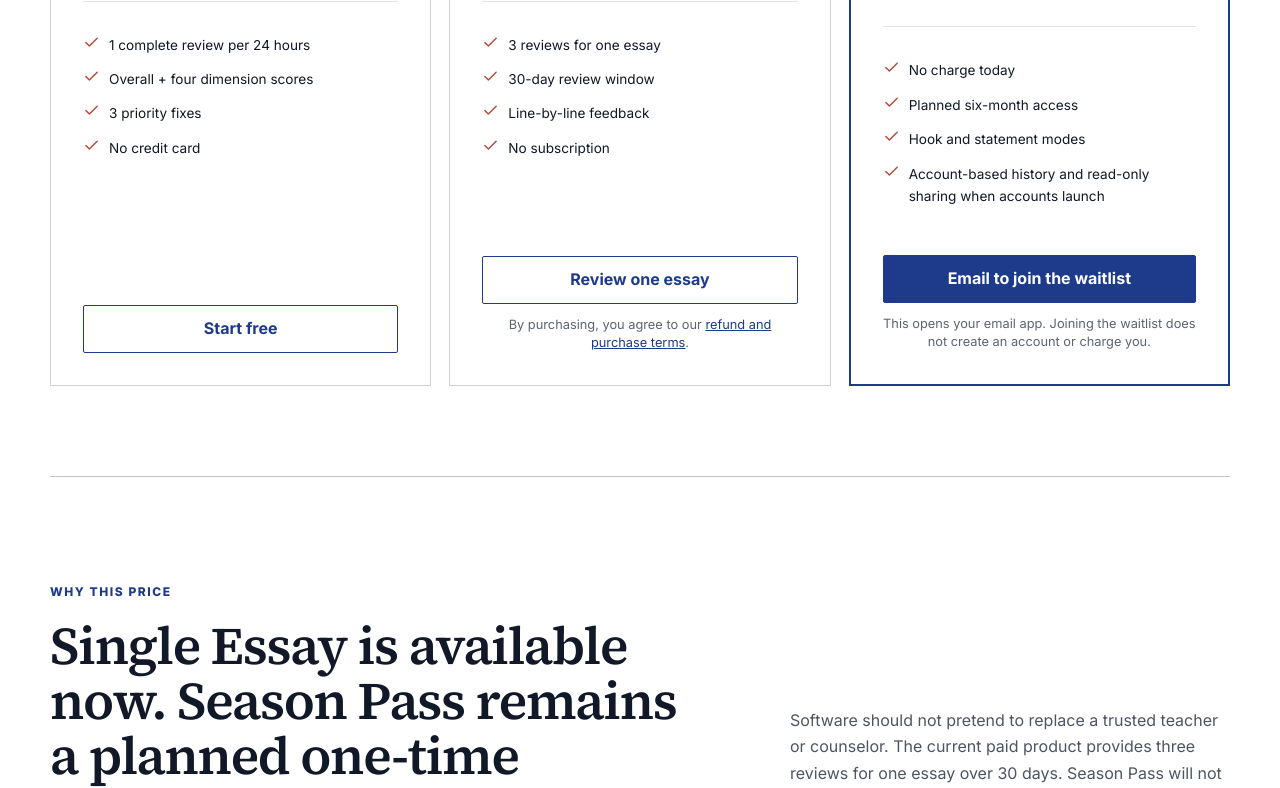
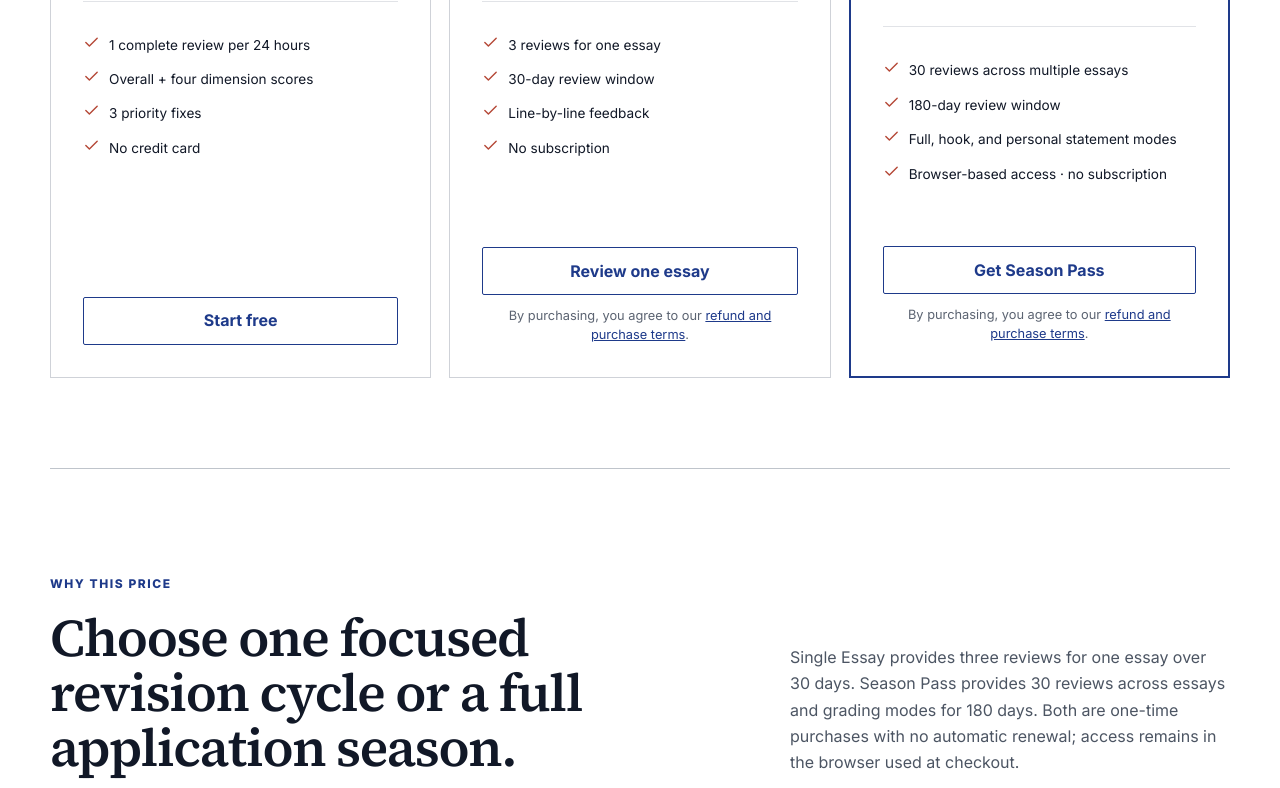
Before and after one commit to kaixin20190930/writivia, a Next.js app: page /pricing in a window 1280 px wide. Shown: the part 720-1508 px from the top of the page. Built offline with nearby package versions, Linux system fonts and the light colour scheme.

Commit message:
Launch one-time Season Pass checkout

```diff
--- a/app/api/checkout/route.ts
+++ b/app/api/checkout/route.ts
@@ -4,24 +4,27 @@ import Stripe from "stripe";
 import { z } from "zod";
 
 export const runtime = "nodejs";
-const checkoutSchema = z.object({ sessionId:z.string().min(8).max(128), essayId:z.string().min(8).max(128) });
+const checkoutSchema = z.object({ sessionId:z.string().min(8).max(128), essayId:z.string().min(8).max(128), plan:z.enum(["single_essay","season_pass"]).default("single_essay") });
 
 export async function POST(request: NextRequest) {
   if (!process.env.STRIPE_SECRET_KEY || !process.env.STRIPE_WEBHOOK_SECRET) return NextResponse.json({ error: "Checkout is not configured yet." }, { status: 503 });
   const parsed=checkoutSchema.safeParse(await request.json().catch(()=>null));
   if(!parsed.success) return NextResponse.json({error:"A valid essay session is required."},{status:400});
-  const {sessionId,essayId}=parsed.data;
+  const {sessionId,essayId,plan}=parsed.data;
   const stripe = new Stripe(process.env.STRIPE_SECRET_KEY);
   const origin = new URL(request.url).origin;
   const bucket=Math.floor(Date.now()/(30*60*1000));
-  const idempotencyKey=createHash("sha256").update(`${sessionId}:${essayId}:${bucket}`).digest("hex");
+  const idempotencyKey=createHash("sha256").update(`${sessionId}:${essayId}:${plan}:${bucket}`).digest("hex");
   const purchaseId=idempotencyKey.slice(0,32);
-  const metadata={writivia_purchase_id:purchaseId,sessionId,essayId,plan:"single_essay"};
+  const metadata={writivia_purchase_id:purchaseId,sessionId,essayId,plan};
+  const product = plan === "season_pass"
+    ? { amount:6900, name:"Writivia Season Pass", description:"30 essay reviews across 180 days; one-time purchase" }
+    : { amount:990, name:"Writivia Single Essay", description:"3 reviews for one essay across 30 days" };
   const session = await stripe.checkout.sessions.create({
     mode: "payment",
     managed_payments: { enabled: false },
     client_reference_id: purchaseId, metadata,
-    line_items: [{ quantity: 1, price_data: { currency: "usd", unit_amount: 990, product_data: { name: "Writivia Single Essay", description: "Revise and recheck one essay for 30 days" } } }],
+    line_items: [{ quantity: 1, price_data: { currency: "usd", unit_amount: product.amount, product_data: { name: product.name, description: product.description } } }],
     payment_intent_data: { metadata },
     success_url: `${origin}/?checkout=success&session_id={CHECKOUT_SESSION_ID}#grader`,
     cancel_url: `${origin}/pricing/?checkout=cancelled`,
--- a/app/api/grade/route.ts
+++ b/app/api/grade/route.ts
@@ -40,9 +40,9 @@ export async function POST(request: NextRequest) {
       if (!paid.success) {
         const messages: Record<string,string> = {
           PURCHASE_REFUNDED: "This purchase was refunded and no longer includes review access.",
-          PURCHASE_EXPIRED: "This 30-day review window has expired.",
+          PURCHASE_EXPIRED: "This paid review window has expired.",
           ESSAY_MISMATCH: "This purchase is linked to a different essay.",
-          PAID_LIMIT_REACHED: "All three paid reviews have been used.",
+          PAID_LIMIT_REACHED: "All paid reviews included with this purchase have been used.",
           PURCHASE_NOT_FOUND: "We could not verify this purchase in this browser.",
         };
         return structuredError(paid.code, messages[paid.code] || "Paid access is unavailable.", 429, true);
--- a/app/api/stripe/webhook/route.ts
+++ b/app/api/stripe/webhook/route.ts
@@ -15,8 +15,9 @@ export async function POST(request:NextRequest){
     if(event.type==="checkout.session.completed"){
       const session=event.data.object,meta=session.metadata||{};
       const paymentIntentId=typeof session.payment_intent==="string"?session.payment_intent:session.payment_intent?.id;
-      if(session.payment_status!=="paid"||session.amount_total!==990||session.currency!=="usd"||!session.client_reference_id||!paymentIntentId||!meta.sessionId||!meta.essayId) throw new Error("Checkout session failed entitlement validation");
-      await activatePurchase({purchaseId:session.client_reference_id,checkoutSessionId:session.id,paymentIntentId,browserId:meta.sessionId,sessionId:meta.sessionId,essayId:meta.essayId,purchasedAt:new Date(event.created*1000).toISOString()});
+      const plan=meta.plan==="season_pass"?"season_pass":"single_essay", expectedAmount=plan==="season_pass"?6900:990;
+      if(session.payment_status!=="paid"||session.amount_total!==expectedAmount||session.currency!=="usd"||!session.client_reference_id||!paymentIntentId||!meta.sessionId||!meta.essayId) throw new Error("Checkout session failed entitlement validation");
+      await activatePurchase({purchaseId:session.client_reference_id,checkoutSessionId:session.id,paymentIntentId,browserId:meta.sessionId,sessionId:meta.sessionId,essayId:meta.essayId,plan,purchasedAt:new Date(event.created*1000).toISOString()});
     }
     if(event.type==="charge.refunded"){
       const charge=event.data.object;
--- a/app/pricing/page.tsx
+++ b/app/pricing/page.tsx
@@ -20,13 +20,13 @@ export default function Pricing() {
   const publicPaymentsEnabled = true;
   const plans = [
     { name: "Free", price: "$0", note: "Ready now", items: ["1 complete review per 24 hours", "Overall + four dimension scores", "3 priority fixes", "No credit card"], cta: "Start free", href: "/#grader" },
-    { name: "Single Essay", price: "$9.90", note: publicPaymentsEnabled ? "Secure Stripe checkout" : "Waitlist — not for sale", items: ["3 reviews for one essay", "30-day review window", "Line-by-line feedback", "No subscription"], checkout: publicPaymentsEnabled, cta: "Join launch list", href: "mailto:hello@writivia.com?subject=Single%20Essay%20launch" },
-    { name: "Season Pass", price: "$69", suffix: " planned one-time / 6 months", note: "Planned — not currently for sale", items: ["No charge today", "Planned six-month access", "Hook and statement modes", "Account-based history and read-only sharing when accounts launch"], cta: "Email to join the waitlist", href: "mailto:hello@writivia.com?subject=Season%20Pass%20waitlist&body=Please%20add%20me%20to%20the%20Writivia%20Season%20Pass%20waitlist.", featured: true, waitlist: true },
+    { name: "Single Essay", price: "$9.90", note: publicPaymentsEnabled ? "Secure Stripe checkout" : "Waitlist — not for sale", items: ["3 reviews for one essay", "30-day review window", "Line-by-line feedback", "No subscription"], checkout: publicPaymentsEnabled, checkoutPlan: "single_essay" as const, cta: "Review one essay", href: "mailto:hello@writivia.com?subject=Single%20Essay%20launch" },
+    { name: "Season Pass", price: "$69", suffix: " one-time / 6 months", note: "Secure Stripe checkout", items: ["30 reviews across multiple essays", "180-day review window", "Full, hook, and personal statement modes", "Browser-based access · no subscription"], checkout: true, checkoutPlan: "season_pass" as const, cta: "Get Season Pass", featured: true },
   ];
   return <>
     <section className="shell page-hero centered"><Breadcrumbs items={[{ label: "Pricing", href: "/pricing/" }]} /><span className="kicker">Simple pricing, honest status</span><h1>Pricing</h1><p>Start with a complete review. Pay only when the revision tools are ready to earn it.</p></section>
-      <section className="shell pricing-grid">{plans.map(plan => <article key={plan.name} className={plan.featured ? "plan featured" : "plan"}>{plan.featured && <span className="plan-flag">Planned for application season</span>}<span className="plan-note">{plan.note}</span><h2>{plan.name}</h2><div className="plan-price">{plan.price}<small>{plan.suffix}</small></div><ul>{plan.items.map(item => <li key={item}><Check size={17} />{item}</li>)}</ul>{plan.checkout ? <CheckoutButton/> : <Link className={plan.featured ? "button button-wide" : "button button-outline button-wide"} href={plan.href!}>{plan.cta}</Link>}{plan.checkout && <small className="purchase-terms">By purchasing, you agree to our <Link href="/refund-policy/">refund and purchase terms</Link>.</small>}{plan.waitlist && <small className="purchase-terms">This opens your email app. Joining the waitlist does not create an account or charge you.</small>}</article>)}</section>
-    <section className="shell anchor-section"><div><span className="section-number">Why this price</span><h2>Single Essay is available now. Season Pass remains a planned one-time product.</h2></div><p>Software should not pretend to replace a trusted teacher or counselor. The current paid product provides three reviews for one essay over 30 days. Season Pass will not be sold until its account history and sharing features are ready.</p></section>
+      <section className="shell pricing-grid">{plans.map(plan => <article key={plan.name} className={plan.featured ? "plan featured" : "plan"}>{plan.featured && <span className="plan-flag">One-time access for application season</span>}<span className="plan-note">{plan.note}</span><h2>{plan.name}</h2><div className="plan-price">{plan.price}<small>{plan.suffix}</small></div><ul>{plan.items.map(item => <li key={item}><Check size={17} />{item}</li>)}</ul>{plan.checkout ? <CheckoutButton plan={plan.checkoutPlan} label={plan.cta}/> : <Link className={plan.featured ? "button button-wide" : "button button-outline button-wide"} href={plan.href!}>{plan.cta}</Link>}{plan.checkout && <small className="purchase-terms">By purchasing, you agree to our <Link href="/refund-policy/">refund and purchase terms</Link>.</small>}</article>)}</section>
+    <section className="shell anchor-section"><div><span className="section-number">Why this price</span><h2>Choose one focused revision cycle or a full application season.</h2></div><p>Single Essay provides three reviews for one essay over 30 days. Season Pass provides 30 reviews across essays and grading modes for 180 days. Both are one-time purchases with no automatic renewal; access remains in the browser used at checkout.</p></section>
     <section className="paper-section"><div className="shell"><div className="section-heading"><span className="section-number">Questions</span><h2>Before you choose a plan</h2></div><div className="faq-list">{faqs.map(([q,a]) => <details key={q}><summary>{q}<span>+</span></summary><p>{a}</p></details>)}</div><p className="contact-line"><Mail size={16} /> Questions? <a href="mailto:hello@writivia.com">hello@writivia.com</a></p></div></section>
     <JsonLd data={{ "@context": "https://schema.org", "@type": "FAQPage", mainEntity: faqs.map(([q,a]) => ({ "@type": "Question", name: q, acceptedAnswer: { "@type": "Answer", text: a } })) }} />
   </>;
--- a/app/refund-policy/page.tsx
+++ b/app/refund-policy/page.tsx
@@ -20,7 +20,7 @@ export default function RefundPolicy() {
       <h2>Seven-day request window</h2>
       <p>Request a refund within seven calendar days of purchase by emailing <a href="mailto:hello@writivia.com">hello@writivia.com</a>. Include the email address used at checkout and the Stripe receipt or payment reference so we can locate the order.</p>
       <h2>Eligibility</h2>
-      <p>A Single Essay purchase is eligible for a full refund when no more than one paid review has been completed. After two or more paid reviews have been completed, the purchase is not eligible for a refund. This rule lets a customer inspect the paid service while protecting the cost of repeated model processing.</p>
+      <p>A Single Essay or Season Pass purchase is eligible for a full refund when no more than one paid review has been completed. After two or more paid reviews have been completed, the purchase is not eligible for a refund. This rule lets a customer inspect the paid service while protecting the cost of repeated model processing.</p>
       <h2>How approved refunds work</h2>
       <p>Approved refunds are returned to the original payment method. We aim to review requests within three business days. After Stripe submits a refund, the card issuer or bank controls when the credit appears; this commonly takes several additional business days.</p>
       <h2>Access after a refund</h2>
--- a/components/CheckoutButton.tsx
+++ b/components/CheckoutButton.tsx
@@ -3,7 +3,7 @@
 import { useState } from "react";
 import { LoaderCircle } from "lucide-react";
 
-export function CheckoutButton() {
+export function CheckoutButton({ plan = "single_essay", label = "Review one essay" }: { plan?: "single_essay" | "season_pass"; label?: string }) {
   const [status, setStatus] = useState<"idle"|"loading"|"error">("idle");
   async function checkout() {
     setStatus("loading");
@@ -11,11 +11,11 @@ export function CheckoutButton() {
       const sessionId = localStorage.getItem("writivia:session") || crypto.randomUUID();
       const essayId = localStorage.getItem("writivia:essay:full") || crypto.randomUUID();
       localStorage.setItem("writivia:session", sessionId); localStorage.setItem("writivia:essay:full", essayId);
-      const response = await fetch("/api/checkout/", { method:"POST", headers:{"Content-Type":"application/json"}, body:JSON.stringify({sessionId,essayId}) });
+      const response = await fetch("/api/checkout/", { method:"POST", headers:{"Content-Type":"application/json"}, body:JSON.stringify({sessionId,essayId,plan}) });
       const body = await response.json();
       if (!response.ok || !body.url) throw new Error();
       window.location.assign(body.url);
     } catch { setStatus("error"); }
   }
-  return <div className="checkout-action"><button className="button button-outline button-wide" type="button" onClick={checkout} disabled={status === "loading"}>{status === "loading" ? <><LoaderCircle className="spin" size={18}/> Opening secure checkout…</> : "Review one essay"}</button>{status === "error" && <p role="alert">Checkout is temporarily unavailable. Please try again.</p>}</div>;
+  return <div className="checkout-action"><button className="button button-outline button-wide" type="button" onClick={checkout} disabled={status === "loading"}>{status === "loading" ? <><LoaderCircle className="spin" size={18}/> Opening secure checkout…</> : label}</button>{status === "error" && <p role="alert">Checkout is temporarily unavailable. Please try again.</p>}</div>;
 }
--- a/lib/ratelimit.ts
+++ b/lib/ratelimit.ts
@@ -1,6 +1,6 @@
 type RateLimitStore = { get(key:string):Promise<string|null>; put(key:string,value:string,options:{expirationTtl:number}):Promise<void>; delete(key:string):Promise<void> };
-export type Purchase = { purchaseId:string; checkoutSessionId:string; paymentIntentId:string; browserId:string; sessionId:string; essayId:string; status:"active"|"refunded"|"expired"; plan:"single_essay"; purchasedAt:string; expiresAt:string; reviewLimit:number; reviewCount:number; refundedAt?:string };
-const DAY=86_400, PURCHASE_TTL=DAY*31, EVENT_TTL=DAY*90;
+export type Purchase = { purchaseId:string; checkoutSessionId:string; paymentIntentId:string; browserId:string; sessionId:string; essayId:string; status:"active"|"refunded"|"expired"; plan:"single_essay"|"season_pass"; purchasedAt:string; expiresAt:string; reviewLimit:number; reviewCount:number; refundedAt?:string };
+const DAY=86_400, PURCHASE_TTL=DAY*181, EVENT_TTL=DAY*365;
 export function getStore(){ return (globalThis as typeof globalThis&{RATE_LIMIT?:RateLimitStore}).RATE_LIMIT||null; }
 function requireStore(){ const store=getStore(); if(!store) throw new Error("RATE_LIMIT storage is not configured"); return store; }
 function purchaseKey(id:string){ return `writivia:purchase:${id}`; }
@@ -13,13 +13,14 @@ export async function getPurchase(purchaseId:string|undefined){
   return purchase;
 }
 export async function savePurchase(purchase:Purchase){ await requireStore().put(purchaseKey(purchase.purchaseId),JSON.stringify(purchase),{expirationTtl:PURCHASE_TTL}); }
-export async function activatePurchase(input:Omit<Purchase,"status"|"plan"|"reviewLimit"|"reviewCount"|"purchasedAt"|"expiresAt">&{purchasedAt?:string}){
+export async function activatePurchase(input:Omit<Purchase,"status"|"reviewLimit"|"reviewCount"|"purchasedAt"|"expiresAt">&{purchasedAt?:string}){
   const store=requireStore();
   const purchaseIdForSession=await store.get(`writivia:stripe-session:${input.checkoutSessionId}`);
   if(purchaseIdForSession){ const existingForSession=await getPurchase(purchaseIdForSession); if(existingForSession) return existingForSession; }
   const existing=await getPurchase(input.purchaseId); if(existing) return existing;
   const purchasedAt=input.purchasedAt||new Date().toISOString();
-  const purchase:Purchase={...input,status:"active",plan:"single_essay",reviewLimit:3,reviewCount:0,purchasedAt,expiresAt:new Date(Date.parse(purchasedAt)+DAY*30*1000).toISOString()};
+  const season=input.plan==="season_pass";
+  const purchase:Purchase={...input,status:"active",reviewLimit:season?30:3,reviewCount:0,purchasedAt,expiresAt:new Date(Date.parse(purchasedAt)+DAY*(season?180:30)*1000).toISOString()};
   await savePurchase(purchase);
   await store.put(`writivia:stripe-session:${purchase.checkoutSessionId}`,purchase.purchaseId,{expirationTtl:PURCHASE_TTL});
   await store.put(`writivia:stripe-payment:${purchase.paymentIntentId}`,purchase.purchaseId,{expirationTtl:PURCHASE_TTL}); return purchase;
@@ -36,7 +37,7 @@ export async function reservePaidReview(purchaseId:string|undefined,essayId:stri
   const purchase=await getPurchase(purchaseId); if(!purchase) return {success:false as const,code:"PURCHASE_NOT_FOUND"};
   if(purchase.status==="refunded") return {success:false as const,code:"PURCHASE_REFUNDED"};
   if(purchase.status!=="active") return {success:false as const,code:"PURCHASE_EXPIRED"};
-  if(purchase.essayId!==essayId) return {success:false as const,code:"ESSAY_MISMATCH"};
+  if(purchase.plan==="single_essay"&&purchase.essayId!==essayId) return {success:false as const,code:"ESSAY_MISMATCH"};
   if(purchase.reviewCount>=purchase.reviewLimit) return {success:false as const,code:"PAID_LIMIT_REACHED"};
   purchase.reviewCount+=1; await savePurchase(purchase); return {success:true as const,purchase};
 }
--- a/scripts/verify-purchase-idempotency.ts
+++ b/scripts/verify-purchase-idempotency.ts
@@ -8,7 +8,7 @@ const data=new Map<string,Entry>();
 
 async function main(){
   const {activatePurchase,reservePaidReview}=await import("../lib/ratelimit");
-  const base={purchaseId:"purchase-a",checkoutSessionId:"cs_live_same",paymentIntentId:"pi_live_same",browserId:"browser-a",sessionId:"session-a",essayId:"essay-a",purchasedAt:"2026-11-09T00:00:00.000Z"};
+  const base={purchaseId:"purchase-a",checkoutSessionId:"cs_live_same",paymentIntentId:"pi_live_same",browserId:"browser-a",sessionId:"session-a",essayId:"essay-a",plan:"single_essay" as const,purchasedAt:"2026-11-09T00:00:00.000Z"};
   const first=await activatePurchase(base);
   if(first.reviewLimit!==3||first.reviewCount!==0) throw new Error("First activation must grant exactly three unused reviews");
   const sameEventReplay=await activatePurchase(base);
@@ -20,6 +20,10 @@ async function main(){
   data.delete("writivia:purchase:purchase-failed");
   const retry=await activatePurchase({...base,purchaseId:"purchase-failed",checkoutSessionId:"cs_retry",paymentIntentId:"pi_retry"});
   if(retry.reviewLimit!==3||retry.reviewCount!==0) throw new Error("Retry after an uncommitted failure did not activate cleanly");
+  const season=await activatePurchase({...base,purchaseId:"purchase-season",checkoutSessionId:"cs_season",paymentIntentId:"pi_season",plan:"season_pass"});
+  if(season.reviewLimit!==30||Date.parse(season.expiresAt)-Date.parse(season.purchasedAt)!==180*86_400_000) throw new Error("Season Pass terms were not activated correctly");
+  const seasonOtherEssay=await reservePaidReview(season.purchaseId,"essay-b");
+  if(!seasonOtherEssay.success) throw new Error("Season Pass must work across essays");
   console.log("Purchase idempotency passed: replay preserved usage, session stayed unique, retry activated once.");
 }
 main().catch(error=>{ console.error(error); process.exit(1); });
```
